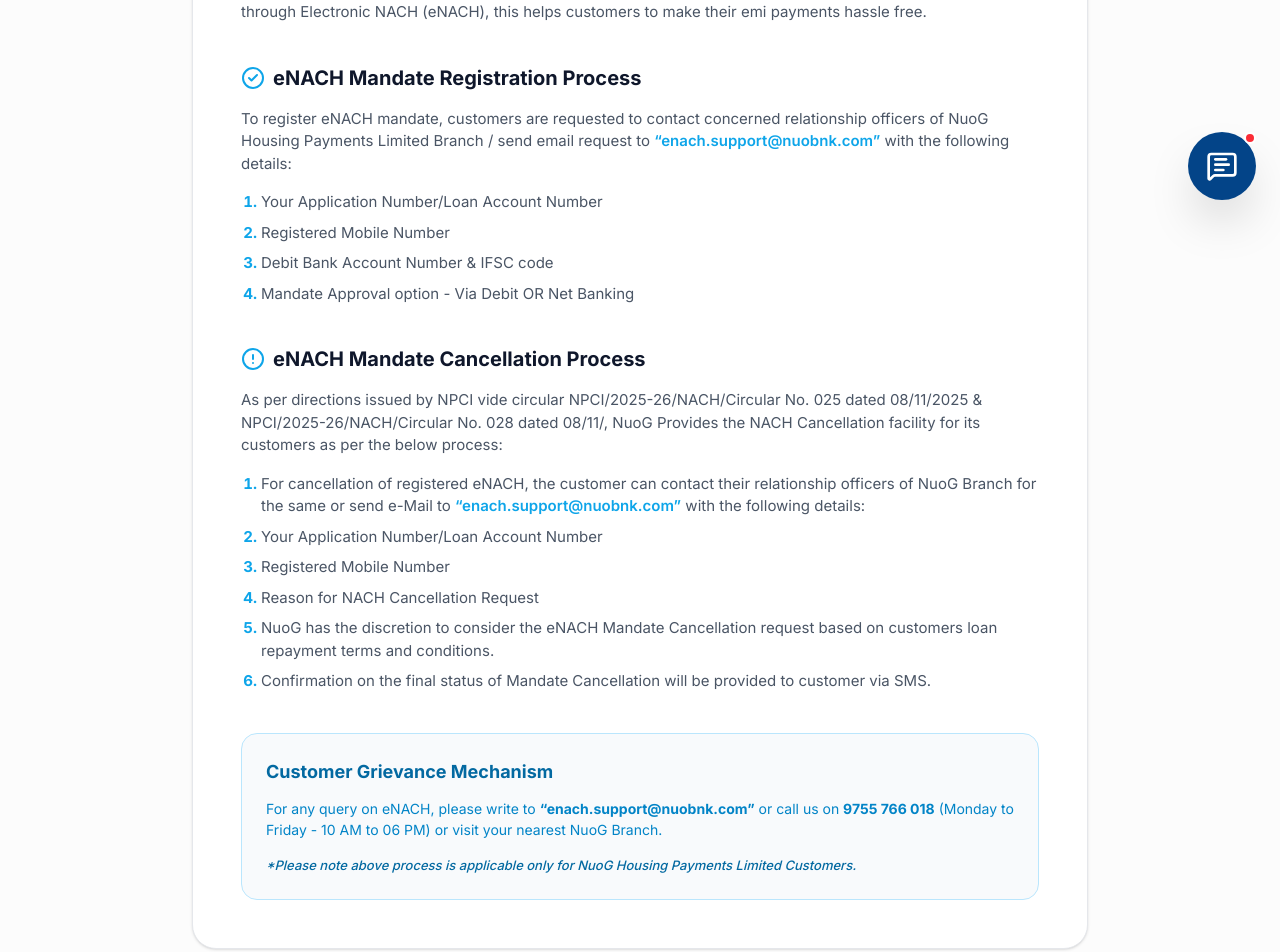
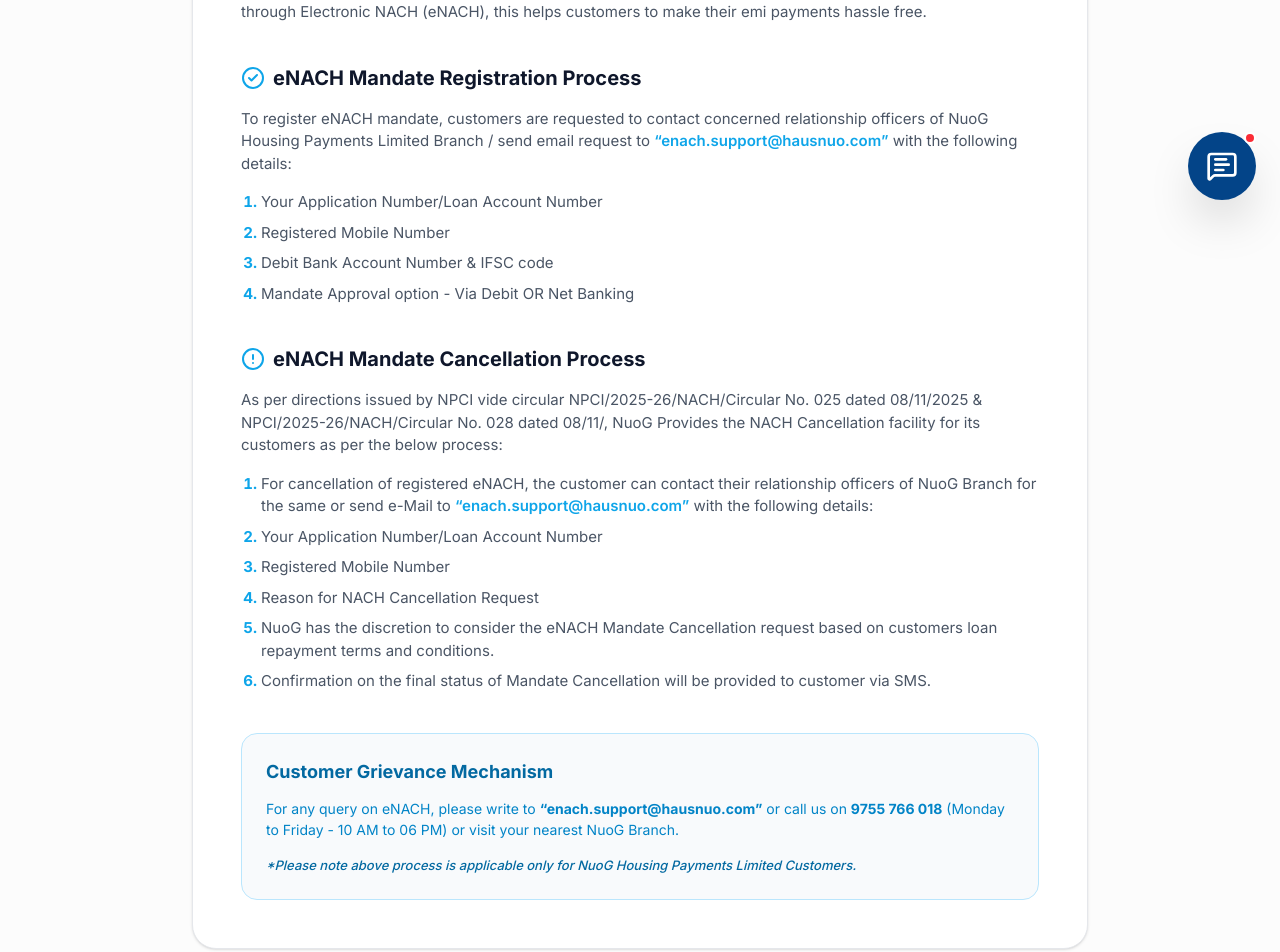
Before and after one commit to devdigicoders-stack/LoanManagementWebsite, a React (Vite) app: page /nach-cancellation in a window 1280 px wide. Shown: the part 520-1472 px from the top of the page. Built offline with nearby package versions, Linux system fonts and the light colour scheme.

Commit message:
feat: add new informational pages for NACH cancellation, privacy policy, terms of service, and advisory notes

```diff
--- a/src/pages/AdvisoryNotePage.jsx
+++ b/src/pages/AdvisoryNotePage.jsx
@@ -66,7 +66,7 @@
                 </li>
                 <li className="flex gap-3 items-start">
                   <CheckCircle2 className="text-[#0EA5E9] shrink-0 mt-0.5" size={18} />
-                  <span className="text-[#0369A1] font-medium text-sm">Once You are Sure as to the Fraudulent Nature of the Advertisement, Report the Same to the Police and Intimate us of the Same by e-Mail at <a href="mailto:support@hausnuo.com " className="font-bold underline hover:text-[#1a380b]">support@hausnuo.com </a> (or support@HAUS NUO-Paypl.com).</span>
+                  <span className="text-[#0369A1] font-medium text-sm">Once You are Sure as to the Fraudulent Nature of the Advertisement, Report the Same to the Police and Intimate us of the Same by e-Mail at <a href="mailto:support@hausnuo.com " className="font-bold underline hover:text-[#1a380b]">support@hausnuo.com </a>.</span>
                 </li>
               </ul>
             </div>
--- a/src/pages/NachCancellationPage.jsx
+++ b/src/pages/NachCancellationPage.jsx
@@ -31,7 +31,7 @@
               <CheckCircle2 className="text-[#0EA5E9]" /> eNACH Mandate Registration Process
             </h2>
             <p className="text-gray-600 mb-4 text-[15px]">
-              To register eNACH mandate, customers are requested to contact concerned relationship officers of NuoG Housing Payments Limited Branch / send email request to <a href="mailto:enach.support@nuobnk.com" className="text-[#0EA5E9] hover:underline font-semibold">“enach.support@nuobnk.com”</a> with the following details:
+              To register eNACH mandate, customers are requested to contact concerned relationship officers of NuoG Housing Payments Limited Branch / send email request to <a href="mailto:enach.support@hausnuo.com" className="text-[#0EA5E9] hover:underline font-semibold">“enach.support@hausnuo.com”</a> with the following details:
             </p>
             <ul className="list-decimal pl-5 space-y-2 text-gray-600 text-[15px] marker:text-[#0EA5E9] marker:font-bold">
               <li>Your Application Number/Loan Account Number</li>
@@ -49,7 +49,7 @@
               As per directions issued by NPCI vide circular NPCI/2025-26/NACH/Circular No. 025 dated 08/11/2025 &amp; NPCI/2025-26/NACH/Circular No. 028 dated 08/11/, NuoG Provides the NACH Cancellation facility for its customers as per the below process:
             </p>
             <ul className="list-decimal pl-5 space-y-2 text-gray-600 text-[15px] marker:text-[#0EA5E9] marker:font-bold">
-              <li>For cancellation of registered eNACH, the customer can contact their relationship officers of NuoG Branch for the same or send e-Mail to <a href="mailto:enach.support@nuobnk.com" className="text-[#0EA5E9] hover:underline font-semibold">“enach.support@nuobnk.com”</a> with the following details:</li>
+              <li>For cancellation of registered eNACH, the customer can contact their relationship officers of NuoG Branch for the same or send e-Mail to <a href="mailto:enach.support@hausnuo.com" className="text-[#0EA5E9] hover:underline font-semibold">“enach.support@hausnuo.com”</a> with the following details:</li>
               <li>Your Application Number/Loan Account Number</li>
               <li>Registered Mobile Number</li>
               <li>Reason for NACH Cancellation Request</li>
@@ -61,7 +61,7 @@
           <div className="bg-[#F8FAFC] border border-[#BAE6FD] rounded-2xl p-6">
             <h2 className="text-lg font-bold text-[#0369A1] mb-3">Customer Grievance Mechanism</h2>
             <p className="text-[#0284C7] mb-4 text-[14px]">
-              For any query on eNACH, please write to <a href="mailto:enach.support@nuobnk.com" className="font-bold hover:underline">“enach.support@nuobnk.com”</a> or call us on <strong className="font-bold">9755 766 018</strong> (Monday to Friday - 10 AM to 06 PM) or visit your nearest NuoG Branch.
+              For any query on eNACH, please write to <a href="mailto:enach.support@hausnuo.com" className="font-bold hover:underline">“enach.support@hausnuo.com”</a> or call us on <strong className="font-bold">9755 766 018</strong> (Monday to Friday - 10 AM to 06 PM) or visit your nearest NuoG Branch.
             </p>
             <p className="text-[13px] text-[#0369A1] italic font-medium">
               *Please note above process is applicable only for NuoG Housing Payments Limited Customers.
--- a/src/pages/PrivacyPolicyPage.jsx
+++ b/src/pages/PrivacyPolicyPage.jsx
@@ -61,7 +61,7 @@
               {/* SectionHeading reusable style applied inline via className on h2 */}
               {/* Introduction Text */}
               <p>
-                This website <a href="http://www.HAUS NUO-Paypl.com" target="_blank" rel="noreferrer" className="text-[#0EA5E9] no-underline hover:underline font-semibold">(www.HAUS NUO-Paypl.com)</a>, the HAUS Money & NUO-Pay Mobile Application and other related/associated internet based applications (collectively referred to as “Website” or “App”) is owned and operated by <strong>NuoG Housing Payment&apos;s Limited</strong>, (hereinafter referred to as “We”, or “Us” or “Our”), a company incorporated under Companies Act, 1956 and having its registered office at Srinivas Nagar, Kapra, Dr. AS Rao Nagar, Medchal-Malkajgiri, Secunderabad, Hyderabad - 500 062, TG, India.
+                This website <a href="https://hausnuo.com" target="_blank" rel="noreferrer" className="text-[#0EA5E9] no-underline hover:underline font-semibold">(hausnuo.com)</a>, the HAUS Money & NUO-Pay Mobile Application and other related/associated internet based applications (collectively referred to as “Website” or “App”) is owned and operated by <strong>NuoG Housing Payment&apos;s Limited</strong>, (hereinafter referred to as “We”, or “Us” or “Our”), a company incorporated under Companies Act, 1956 and having its registered office at Srinivas Nagar, Kapra, Dr. AS Rao Nagar, Medchal-Malkajgiri, Secunderabad, Hyderabad - 500 062, TG, India.
               </p>
               <p>
                 This Privacy Policy gives you (“You” or “Your” or “User” or “Customer”), the user of the Website details behind the collection of Your information and its usage as well as the manner in which We collect, use, store and share information about You. You are advised to read this privacy policy along with and in conjunction with the Terms of Use and other information in the Website/App.
@@ -266,9 +266,9 @@
               {/* Section 14 */}
               <h2 id="section-14" className="scroll-mt-32 mt-12 mb-4 flex items-center gap-3 text-2xl font-extrabold text-slate-900 border-l-4 border-[#0EA5E9] pl-4">14. WEBSITE DISCLOSURES</h2>
               <ul>
-                <li>All digital lending products and its Digital Lending Applications - <a href="https://www.HAUS NUO-Paypl.com/" target="_blank" rel="noreferrer" className="text-[#0EA5E9] hover:underline">https://www.HAUS NUO-Paypl.com/</a></li>
-                <li>Lending Service Providers (LSPs) and details of the Digital Lendings Applications of LSPs - <a href="https://www.HAUS NUO-Paypl.com/partnership/" target="_blank" rel="noreferrer" className="text-[#0EA5E9] hover:underline">https://www.HAUS NUO-Paypl.com/partnership/</a></li>
-                <li>Customer care particulars and internal grievance redressal mechanism - <a href="https://www.HAUS NUO-Paypl.com/contact-us/" target="_blank" rel="noreferrer" className="text-[#0EA5E9] hover:underline">https://www.HAUS NUO-Paypl.com/contact-us/</a> or <a href="https://www.HAUS NUO-Paypl.com/ombudsman/" target="_blank" rel="noreferrer" className="text-[#0EA5E9] hover:underline">https://www.HAUS NUO-Paypl.com/ombudsman/</a></li>
+                <li>All digital lending products and its Digital Lending Applications - <a href="https://hausnuo.com/" target="_blank" rel="noreferrer" className="text-[#0EA5E9] hover:underline">https://hausnuo.com/</a></li>
+                <li>Lending Service Providers (LSPs) and details of the Digital Lendings Applications of LSPs - <a href="https://hausnuo.com/partnership/" target="_blank" rel="noreferrer" className="text-[#0EA5E9] hover:underline">https://hausnuo.com/partnership/</a></li>
+                <li>Customer care particulars and internal grievance redressal mechanism - <a href="https://hausnuo.com/contact-us/" target="_blank" rel="noreferrer" className="text-[#0EA5E9] hover:underline">https://hausnuo.com/contact-us/</a> or <a href="https://hausnuo.com/ombudsman/" target="_blank" rel="noreferrer" className="text-[#0EA5E9] hover:underline">https://hausnuo.com/ombudsman/</a></li>
                 <li>Link to RBI's Complaint Management System (CMS) - <a href="https://cms.rbi.org.in/cms/indexpage.html#eng" target="_blank" rel="noreferrer" className="text-[#0EA5E9] hover:underline">https://cms.rbi.org.in/cms/indexpage.html#eng</a></li>
                 <li>RBI's Sachet Portal for consumer protection - <a href="https://sachet.rbi.org.in/" target="_blank" rel="noreferrer" className="text-[#0EA5E9] hover:underline">https://sachet.rbi.org.in/</a></li>
               </ul>
--- a/src/pages/Terms.jsx
+++ b/src/pages/Terms.jsx
@@ -203,7 +203,7 @@
 
               {/* Section 15 */}
               <h2 id="section-15" className="scroll-mt-32 mt-12 mb-4 flex items-center gap-3 text-2xl font-extrabold text-slate-900 border-l-4 border-[#0EA5E9] pl-4">15. FEEDBACK</h2>
-              <p>Your feedback makes use of NuoG’s Services and Services better; please feel free to share it with NuoG on <a href="mailto:support@HAUS NUO-Paypl.com" className="text-[#0EA5E9] hover:underline font-medium">support@hausnuo.com </a>. Unless specifically admitted by NuoG or as required by law all feedback shall be non-confidential in nature.</p>
+              <p>Your feedback makes use of NuoG’s Services and Services better; please feel free to share it with NuoG on <a href="mailto:support@hausnuo.com" className="text-[#0EA5E9] hover:underline font-medium">support@hausnuo.com </a>. Unless specifically admitted by NuoG or as required by law all feedback shall be non-confidential in nature.</p>
               <p>NuoG will assume no responsibility for reviewing unsolicited ideas and will not incur any liability as a result of any similarities between those ideas and materials that may appear in future programs of NuoG.</p>
               <p>Please do not reveal trade secrets or other confidential information in your messages to NuoG. Any and all rights to materials submitted to NuoG become the exclusive property of NuoG.</p>
 
```
